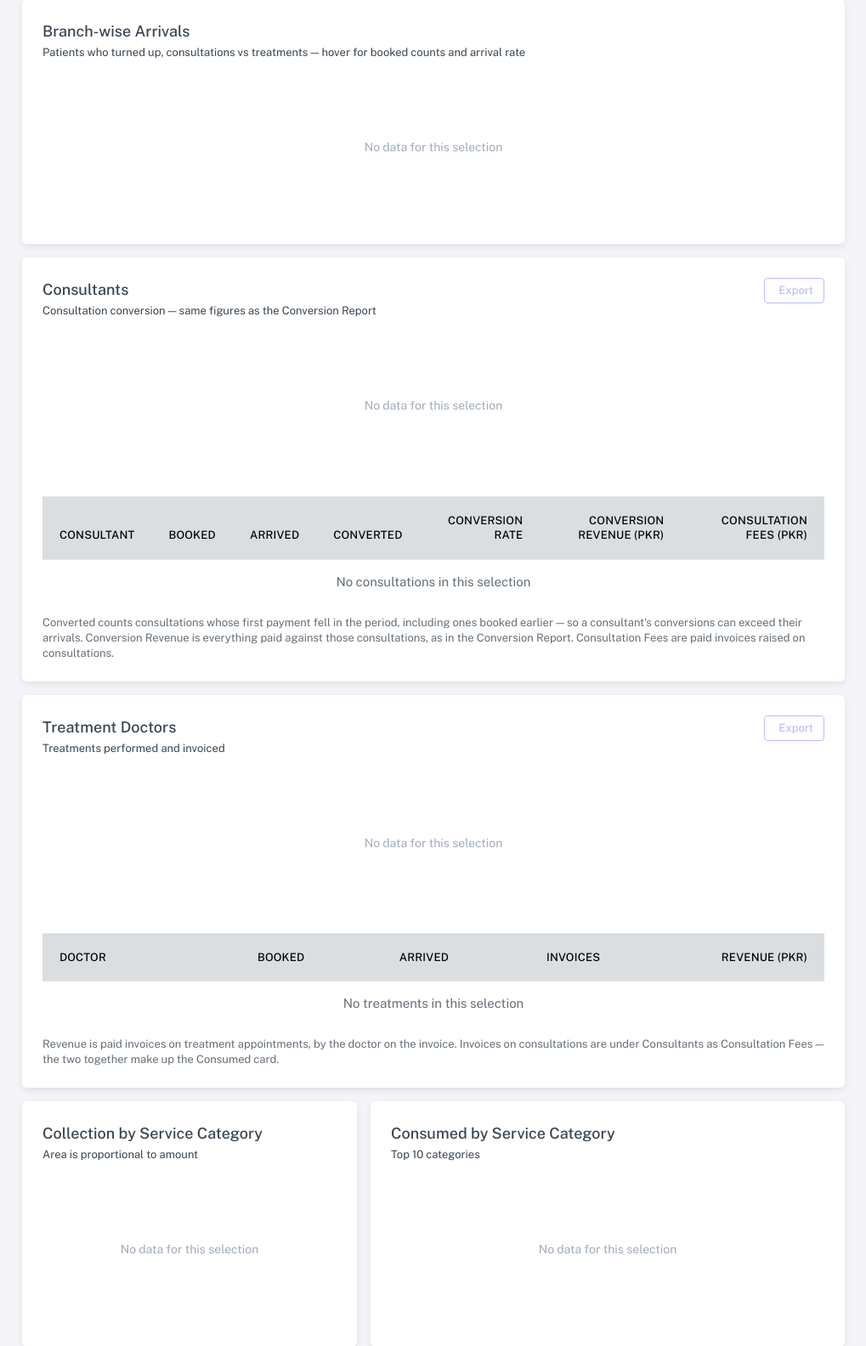
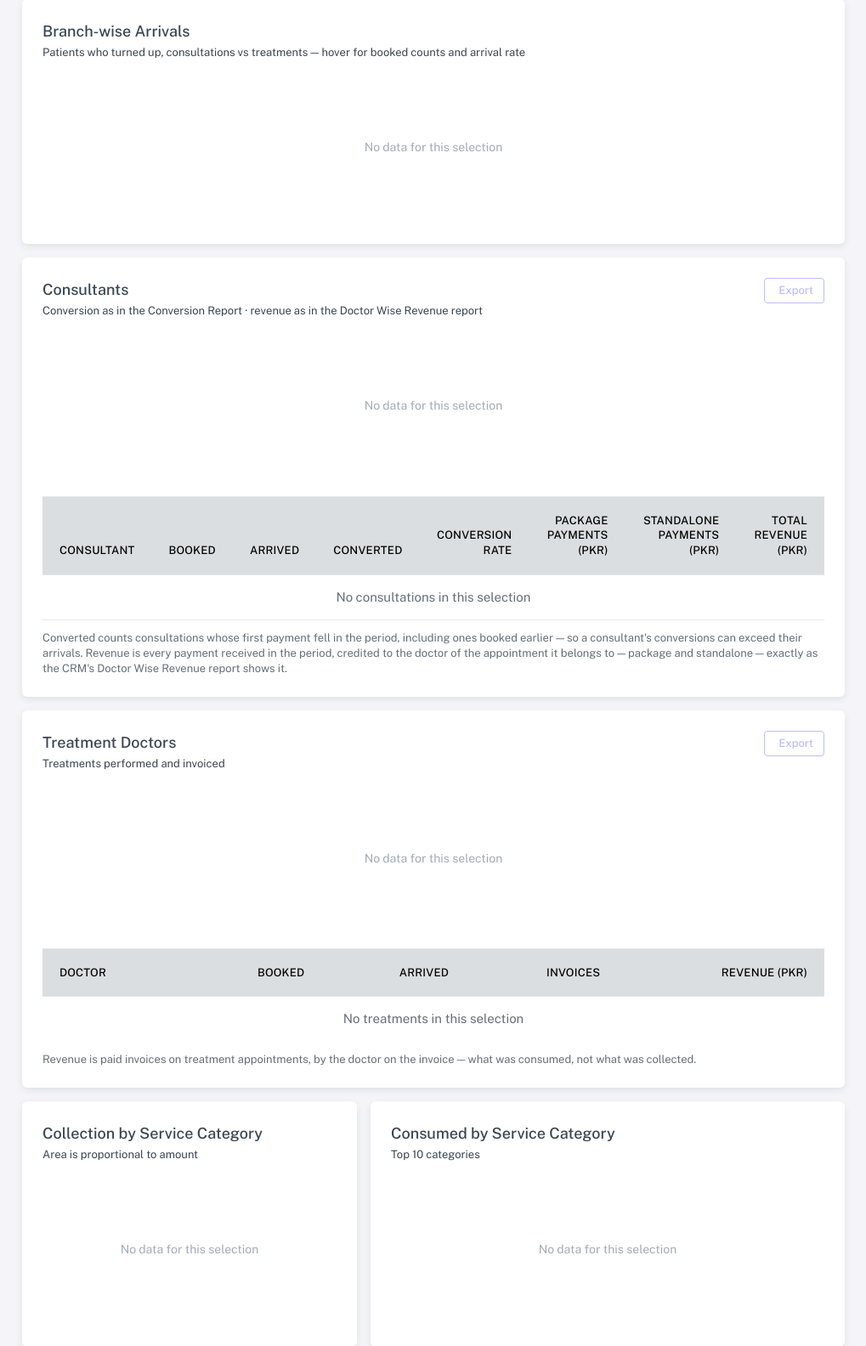
Before and after one commit to gulraizazam/akh-dashboard, a Laravel app: page /dashboard in a window 1280 px wide. Shown: the part 1154-2738 px from the top of the page at 85% size, without its empty margins (260-1279 px from the left). Run offline with Laravel 12, Linux system fonts and the light colour scheme; a user stored in the database is signed in; data comes from the database, SQL or seed files in the repository; some libraries are stand-ins or nearby versions.

Commit message:
Take consultant revenue from the CRMs' Doctor Wise Revenue report
Every CRM has a Doctor Wise Revenue report
(FinanceReportController::showPatientPackagePayments — identical on all
six deployments), and the Consultants section's revenue should read the
same as it. It credits every payment received in the period to the
doctor of the appointment it belongs to:

- package payments: cash-in advances on a package, positive, not refund
  or cancelled, to the doctor of the package's appointment;
- standalone payments: cash-in advances with no package, to the doctor
  of the advance's appointment.

It does not exclude tax or adjustment rows or net off refunds, and
neither does this. Checked per doctor against a line-by-line replica of
the report for November on all six databases: every doctor matched.

That report covers consultants only — package payments follow the
consultation — so the Treatment Doctors section stays invoice-based.

The Consultants table now shows Package Payments, Standalone Payments
and Total Revenue in place of Conversion Revenue and the invoice-based
Consultation Fees column; the standalone payments are where patients'
consultation payments land, so keeping both would have counted them
twice. Booked, arrived, converted and conversion rate still come from
the Conversion Report.

Footer and export totals now share one helper instead of two copies of
the same field list.

Co-Authored-By: Claude Opus 5.5 <noreply@anthropic.com>

```diff
--- a/app/Services/BrandStatsService.php
+++ b/app/Services/BrandStatsService.php
@@ -479,21 +479,21 @@ class BrandStatsService
     }
 
     /**
-     * Consultants, measured exactly as the brand apps' Conversion Report
-     * measures them (Finanaces::LoadConversionReport). Verified per doctor
-     * against a line-by-line replica of that report on all six databases.
+     * Consultants. Conversion follows the CRMs' Conversion Report
+     * (Finanaces::LoadConversionReport); revenue follows their Doctor Wise
+     * Revenue report (see doctorRevenue()). Both verified per doctor against
+     * line-by-line replicas of those reports on all six databases.
      *
      *  - Booked / arrived: consultations scheduled in the period; arrival is
-     *    base_appointment_status_id, which the report uses.
+     *    base_appointment_status_id, which the Conversion Report uses.
      *  - Converted: an arrived consultation by a mapped consultant
      *    (doctor_has_locations) that has a package and a positive advance,
      *    and whose FIRST advance (lowest id) falls in the period. The
      *    appointment itself may have been scheduled before the period — the
      *    report counts those too ("cross-period" conversions), so converted
      *    can exceed arrived for a doctor.
-     *  - Revenue: the report's "conversion spend" — every cash-in advance on
-     *    a converted appointment, lifetime, net of tax, adjustment and
-     *    cancellation rows. Refunds are not deducted; the report doesn't.
+     *  - Revenue: package + standalone payments, as the Doctor Wise Revenue
+     *    report credits them.
      */
     public function consultantPerformance(string $key, string $from, string $to, ?int $locationId): array
     {
@@ -555,13 +555,11 @@ class BrandStatsService
                 )
             );
 
-            // Invoices raised on consultations belong to the consultant. Kept
-            // apart from revenue, which stays the Conversion Report's figure.
-            $fees = $this->invoicedByDoctor($db, $consult, $from, $to, $locationId);
+            $revenue = $this->doctorRevenue($db, $from, $to, $locationId);
 
             $blank = fn($r) => [
-                'name' => $r->name ?: 'Unknown', 'booked' => 0, 'arrived' => 0,
-                'converted' => 0, 'revenue' => 0.0, 'fees' => 0.0,
+                'name' => $r->name ?: 'Unknown', 'booked' => 0, 'arrived' => 0, 'converted' => 0,
+                'package_revenue' => 0.0, 'standalone_revenue' => 0.0, 'revenue' => 0.0,
             ];
 
             $rows = [];
@@ -573,15 +571,73 @@ class BrandStatsService
             foreach ($conversions as $r) {
                 $rows[$r->id] ??= $blank($r);
                 $rows[$r->id]['converted'] = (int) $r->converted;
-                $rows[$r->id]['revenue']   = (float) $r->revenue;
             }
-            foreach ($fees as $r) {
+            foreach ($revenue as $r) {
                 $rows[$r->id] ??= $blank($r);
-                $rows[$r->id]['fees'] = (float) $r->revenue;
+                $rows[$r->id]['package_revenue']    = (float) $r->package_revenue;
+                $rows[$r->id]['standalone_revenue'] = (float) $r->standalone_revenue;
+                $rows[$r->id]['revenue']            = (float) $r->package_revenue + (float) $r->standalone_revenue;
             }
 
             return array_values($rows);
         }, []);
+    }
+
+    /**
+     * Revenue per doctor exactly as every CRM's "Doctor Wise Revenue" report
+     * computes it (FinanceReportController::showPatientPackagePayments, which
+     * is identical on all six deployments). Verified per doctor against a
+     * line-by-line replica of that report on all six databases.
+     *
+     *  - Package payments: cash-in advances on a package — positive, not a
+     *    refund, not cancelled — dated in the period, credited to the doctor
+     *    of the package's appointment.
+     *  - Standalone payments: cash-in advances with no package, not a refund
+     *    or cancelled, credited to the doctor of the advance's appointment.
+     *
+     * The report doesn't exclude tax or adjustment rows and doesn't net off
+     * refunds, so neither does this; it is close to, but not the same as, the
+     * Collection card.
+     */
+    protected function doctorRevenue(Connection $db, string $from, string $to, ?int $locationId): array
+    {
+        $start = $from . ' 00:00:00';
+        $end   = $to . ' 23:59:59';
+
+        return $db->select(
+            "SELECT id, name,
+                    SUM(pkg) AS package_revenue,
+                    SUM(sa)  AS standalone_revenue
+               FROM (
+                    SELECT a.doctor_id AS id, u.name AS name, SUM(pa.cash_amount) AS pkg, 0 AS sa
+                      FROM packages p
+                      JOIN package_advances pa ON pa.package_id = p.id
+                      LEFT JOIN appointments a ON a.id = p.appointment_id AND a.deleted_at IS NULL
+                      LEFT JOIN users u        ON u.id = a.doctor_id
+                     WHERE p.deleted_at IS NULL
+                       AND pa.cash_flow = 'in' AND pa.cash_amount > 0
+                       AND pa.is_refund = 0 AND pa.is_cancel = 0 AND pa.deleted_at IS NULL
+                       AND pa.created_at BETWEEN ? AND ?"
+                       . ($locationId ? ' AND p.location_id = ?' : '') . "
+                     GROUP BY a.doctor_id, u.name
+                    UNION ALL
+                    SELECT a.doctor_id AS id, u.name AS name, 0 AS pkg, SUM(pa.cash_amount) AS sa
+                      FROM package_advances pa
+                      JOIN users pt            ON pt.id = pa.patient_id
+                      LEFT JOIN appointments a ON a.id = pa.appointment_id
+                      LEFT JOIN users u        ON u.id = a.doctor_id
+                     WHERE pa.cash_flow = 'in' AND pa.is_refund = 0 AND pa.is_cancel = 0
+                       AND pa.package_id IS NULL AND pa.deleted_at IS NULL
+                       AND pa.created_at BETWEEN ? AND ?"
+                       . ($locationId ? ' AND a.location_id = ?' : '') . "
+                     GROUP BY a.doctor_id, u.name
+               ) t
+              GROUP BY id, name",
+            array_merge(
+                [$start, $end], $locationId ? [$locationId] : [],
+                [$start, $end], $locationId ? [$locationId] : []
+            )
+        );
     }
 
     /**
@@ -590,10 +646,9 @@ class BrandStatsService
      * (Invoices::getDailyEmployeeStats): invoices.doctor_id, summed over
      * invoice_details.tax_including_price, dated by the invoice.
      *
-     * Invoices on consultation appointments belong to the consultant and are
-     * reported there as consultation fees. Between the two sections every
-     * paid invoice is accounted for: none lacks an appointment and no other
-     * appointment type is invoiced.
+     * Invoices on consultation appointments are not counted here: consultants
+     * are measured by the Doctor Wise Revenue report instead, whose
+     * standalone payments include what patients paid for consultations.
      */
     public function treatmentDoctorPerformance(string $key, string $from, string $to, ?int $locationId): array
     {
@@ -641,8 +696,7 @@ class BrandStatsService
     /**
      * Paid invoices on one appointment type, by the doctor on the invoice,
      * summed over invoice_details.tax_including_price — the definition of
-     * Invoices::getDailyEmployeeStats. Treatments feed the Treatment Doctors
-     * section; consultations feed the consultants' fee column.
+     * Invoices::getDailyEmployeeStats.
      */
     protected function invoicedByDoctor(Connection $db, int $type, string $from, string $to, ?int $locationId): array
     {
--- a/resources/views/dashboard/index.blade.php
+++ b/resources/views/dashboard/index.blade.php
@@ -176,7 +176,7 @@
             <div class="card-header pb-0 d-flex justify-content-between align-items-start gap-2">
                 <div>
                     <h5 class="card-title mb-0">Consultants</h5>
-                    <small class="text-muted">Consultation conversion &mdash; same figures as the Conversion Report</small>
+                    <small class="text-muted">Conversion as in the Conversion Report &middot; revenue as in the Doctor Wise Revenue report</small>
                 </div>
                 <button type="button" class="btn btn-sm btn-outline-primary text-nowrap" data-export="consultants" disabled>
                     <i class="bx bx-download me-1"></i> Export
@@ -196,8 +196,9 @@
                                 <th class="text-end">Arrived</th>
                                 <th class="text-end">Converted</th>
                                 <th class="text-end">Conversion Rate</th>
-                                <th class="text-end">Conversion Revenue (PKR)</th>
-                                <th class="text-end">Consultation Fees (PKR)</th>
+                                <th class="text-end">Package Payments (PKR)</th>
+                                <th class="text-end">Standalone Payments (PKR)</th>
+                                <th class="text-end">Total Revenue (PKR)</th>
                             </tr>
                         </thead>
                         <tbody id="consultantBody"></tbody>
@@ -209,8 +210,9 @@
                 <p class="text-muted small mt-3 mb-0">
                     Converted counts consultations whose first payment fell in the period, including
                     ones booked earlier &mdash; so a consultant's conversions can exceed their arrivals.
-                    Conversion Revenue is everything paid against those consultations, as in the
-                    Conversion Report. Consultation Fees are paid invoices raised on consultations.
+                    Revenue is every payment received in the period, credited to the doctor of the
+                    appointment it belongs to &mdash; package and standalone &mdash; exactly as the CRM's
+                    Doctor Wise Revenue report shows it.
                 </p>
             </div>
         </div>
@@ -251,9 +253,8 @@
                     </table>
                 </div>
                 <p class="text-muted small mt-3 mb-0">
-                    Revenue is paid invoices on treatment appointments, by the doctor on the invoice.
-                    Invoices on consultations are under Consultants as Consultation Fees &mdash; the two
-                    together make up the Consumed card.
+                    Revenue is paid invoices on treatment appointments, by the doctor on the invoice
+                    &mdash; what was consumed, not what was collected.
                 </p>
             </div>
         </div>
@@ -747,7 +748,7 @@
     function renderConsultantTable(rows) {
         rows = prepDoctors(rows);
         holdForExport('consultants', rows);
-        fillTable('consultantBody', 'consultantTotals', rows, 7,
+        fillTable('consultantBody', 'consultantTotals', rows, 8,
             'No consultations in this selection',
             r => `
                 <td>${esc(r.label)}</td>
@@ -755,16 +756,18 @@
                 <td class="text-end">${fmtCount(r.arrived)}</td>
                 <td class="text-end">${fmtCount(r.converted)}</td>
                 <td class="text-end">${r.rate === null ? '—' : fmtPct(r.rate)}</td>
-                <td class="text-end">${fmtAmount(r.revenue)}</td>
-                <td class="text-end">${fmtAmount(r.fees)}</td>`,
+                <td class="text-end">${fmtAmount(r.package_revenue)}</td>
+                <td class="text-end">${fmtAmount(r.standalone_revenue)}</td>
+                <td class="text-end fw-semibold">${fmtAmount(r.revenue)}</td>`,
             t => `
                 <td>Total &mdash; ${t.n} consultant${t.n === 1 ? '' : 's'}</td>
                 <td class="text-end">${fmtCount(t.booked)}</td>
                 <td class="text-end">${fmtCount(t.arrived)}</td>
                 <td class="text-end">${fmtCount(t.converted)}</td>
                 <td class="text-end">${t.arrived ? fmtPct((t.converted / t.arrived) * 100) : '—'}</td>
-                <td class="text-end">${fmtAmount(t.revenue)}</td>
-                <td class="text-end">${fmtAmount(t.fees)}</td>`);
+                <td class="text-end">${fmtAmount(t.package_revenue)}</td>
+                <td class="text-end">${fmtAmount(t.standalone_revenue)}</td>
+                <td class="text-end">${fmtAmount(t.revenue)}</td>`);
     }
 
     // Treatment doctors by revenue — same horizontal bar as the other money
@@ -808,12 +811,18 @@
         }
 
         body.innerHTML = rows.map(r => '<tr>' + rowTpl(r) + '</tr>').join('');
+        foot.innerHTML = footTpl(sumRows(rows));
+    }
 
+    // Column totals for the doctor tables, shared by the on-screen footer and
+    // the export so the two can't drift apart.
+    const SUMMED = ['booked', 'arrived', 'converted', 'invoices',
+                    'package_revenue', 'standalone_revenue', 'revenue'];
+
+    function sumRows(rows) {
         const t = { n: rows.length };
-        ['booked', 'arrived', 'converted', 'invoices', 'revenue', 'fees'].forEach(f => {
-            t[f] = rows.reduce((s, r) => s + (Number(r[f]) || 0), 0);
-        });
-        foot.innerHTML = footTpl(t);
+        SUMMED.forEach(f => { t[f] = rows.reduce((s, r) => s + (Number(r[f]) || 0), 0); });
+        return t;
     }
 
     function esc(s) {
@@ -838,11 +847,12 @@
         consultants: {
             name: 'consultants',
             head: ['Brand', 'Consultant', 'Booked', 'Arrived', 'Converted', 'Conversion Rate (%)',
-                   'Conversion Revenue (PKR)', 'Consultation Fees (PKR)'],
+                   'Package Payments (PKR)', 'Standalone Payments (PKR)', 'Total Revenue (PKR)'],
             row:  r => [r.brand, r.name, r.booked, r.arrived, r.converted,
-                        r.rate === null ? '' : Math.round(r.rate * 10) / 10, money(r.revenue), money(r.fees)],
-            total: t => ['', 'Total', t.booked, t.arrived, t.converted,
-                         rate1(t.converted, t.arrived), money(t.revenue), money(t.fees)],
+                        r.rate === null ? '' : Math.round(r.rate * 10) / 10,
+                        money(r.package_revenue), money(r.standalone_revenue), money(r.revenue)],
+            total: t => ['', 'Total', t.booked, t.arrived, t.converted, rate1(t.converted, t.arrived),
+                         money(t.package_revenue), money(t.standalone_revenue), money(t.revenue)],
         },
         treatment: {
             name: 'treatment-doctors',
@@ -890,12 +900,7 @@
         const rows = exportRows[key] || [];
         if (!def || !rows.length) return;
 
-        const t = { n: rows.length };
-        ['booked', 'arrived', 'converted', 'invoices', 'revenue', 'fees'].forEach(f => {
-            t[f] = rows.reduce((s, r) => s + (Number(r[f]) || 0), 0);
-        });
-
-        const lines = [def.head, ...rows.map(def.row), def.total(t)]
+        const lines = [def.head, ...rows.map(def.row), def.total(sumRows(rows))]
             .map(cells => cells.map(csvCell).join(','));
 
         // The BOM tells Excel the file is UTF-8; without it, names outside
```
